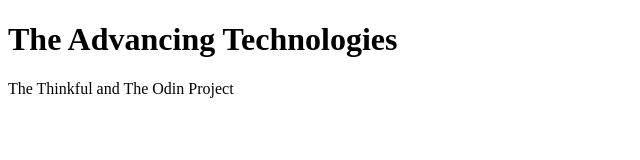
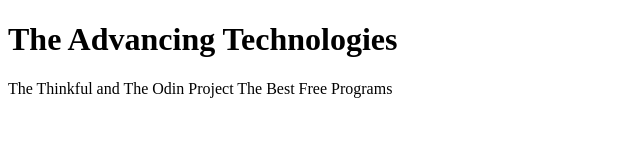
Before and after one commit to cephasghai/test, a plain HTML site: page readme.html in a window 1280 px wide. Shown: the whole page, without its empty margins (0-640 px from the left). Drawn offline with Linux system fonts and the light colour scheme.

Commit message:
changes made

```diff
--- a/readme.html
+++ b/readme.html
@@ -7,7 +7,7 @@
 
  <body>
   <h1>The Advancing Technologies</h1>
-  <p>The Thinkful and The Odin Project</p>
+  <p>The Thinkful and The Odin Project The Best Free Programs</p>
  </body>
 
 </html>
```
